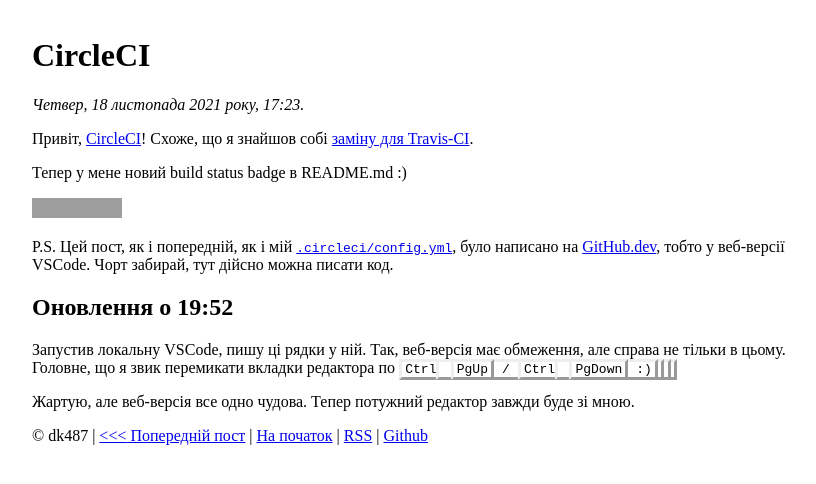
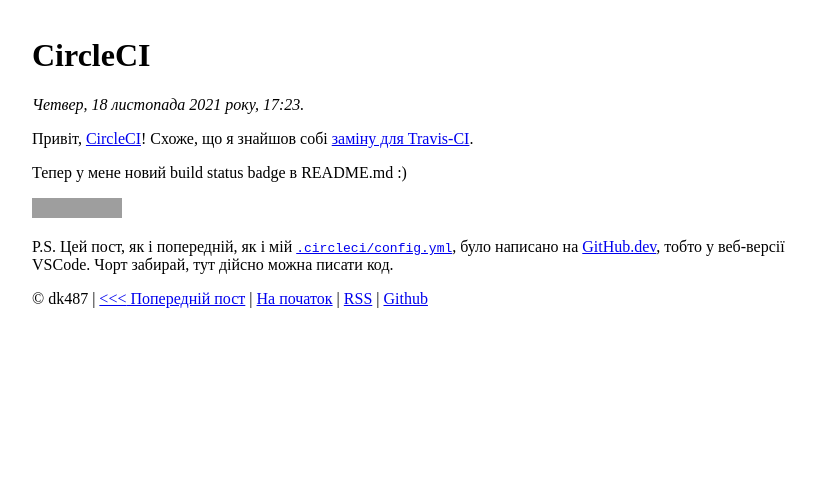
Before and after one commit to dk487/test.de.co.ua, a Jekyll site: the page built from _posts/2021/2021-11-18-circleci.md, in a window 1280 px wide. Shown: the top 484 px of the page, without its empty margins (208-1024 px from the left). Built offline with Jekyll 4.4.1, drawn with Linux system fonts in a browser that asks for light colours; grey boxes are pictures that could not be loaded.

Commit message:
Post update

```diff
--- a/_posts/2021/2021-11-18-circleci.md
+++ b/_posts/2021/2021-11-18-circleci.md
@@ -11,14 +11,6 @@
 
 P.S. Цей пост, як і попередній, як і мій [`.circleci/config.yml`][3], було написано на [GitHub.dev][4], тобто у веб-версії VSCode. Чорт забирай, тут дійсно можна писати код.
 
-
-Оновлення о 19:52
------------------
-
-Запустив локальну VSCode, пишу ці рядки у ній. Так, веб-версія має обмеження, але справа не тільки в цьому. Головне, що я звик перемикати вкладки редактора по <kbd>Ctrl<kbd>&nbsp;<kbd>PgUp</kbd> / <kbd>Ctrl<kbd>&nbsp;<kbd>PgDown</kbd> :)
-
-Жартую, але веб-версія все одно чудова. Тепер потужний редактор завжди буде зі мною.
-
 [1]: https://circleci.com/
 [2]: /2021/11/18/no-travis.html
 [3]: https://github.com/dk487/test.de.co.ua/blob/master/.circleci/config.yml
```
Also changed, not shown: _posts/2021/2021-11-18-github-dev.md (+8 -0 lines).
